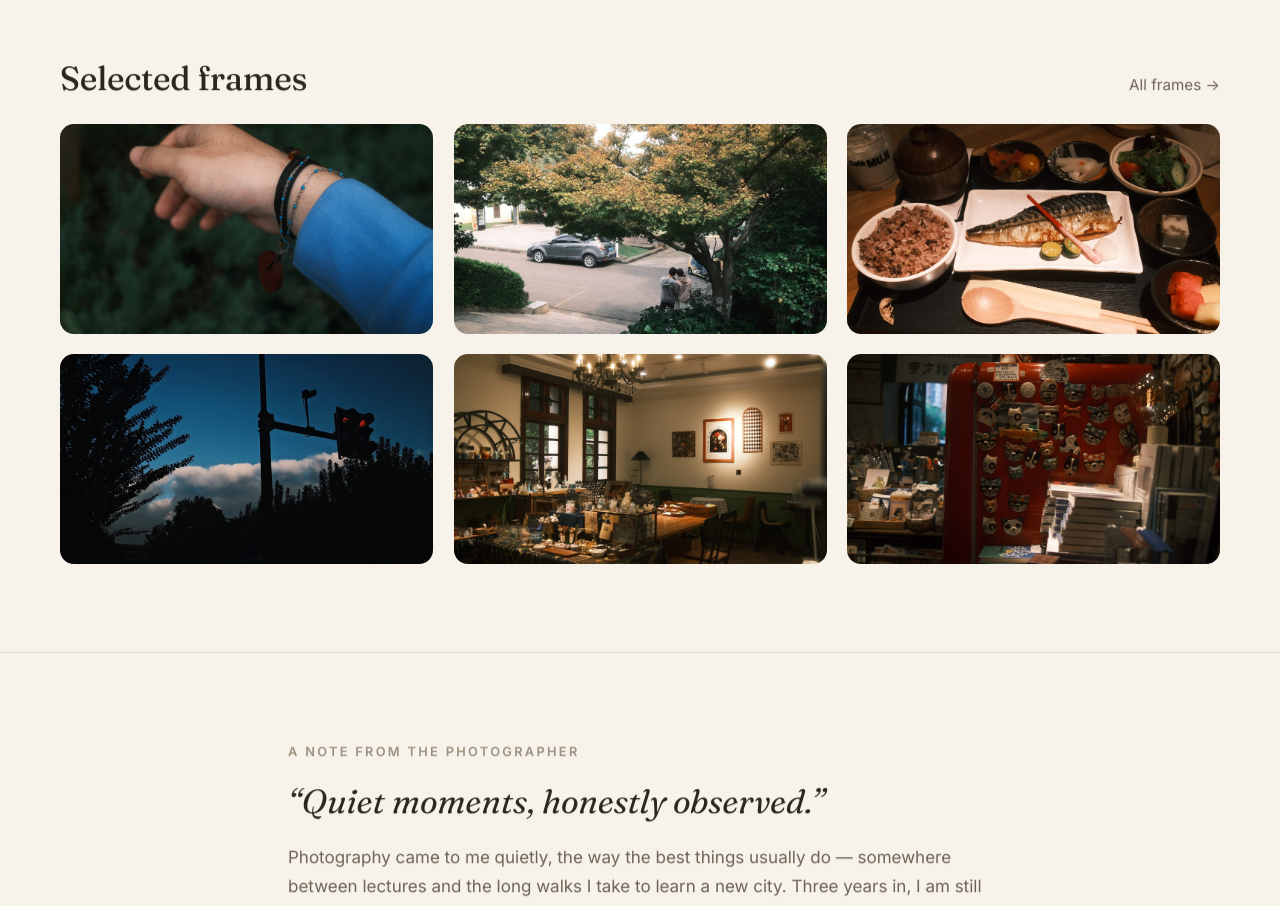
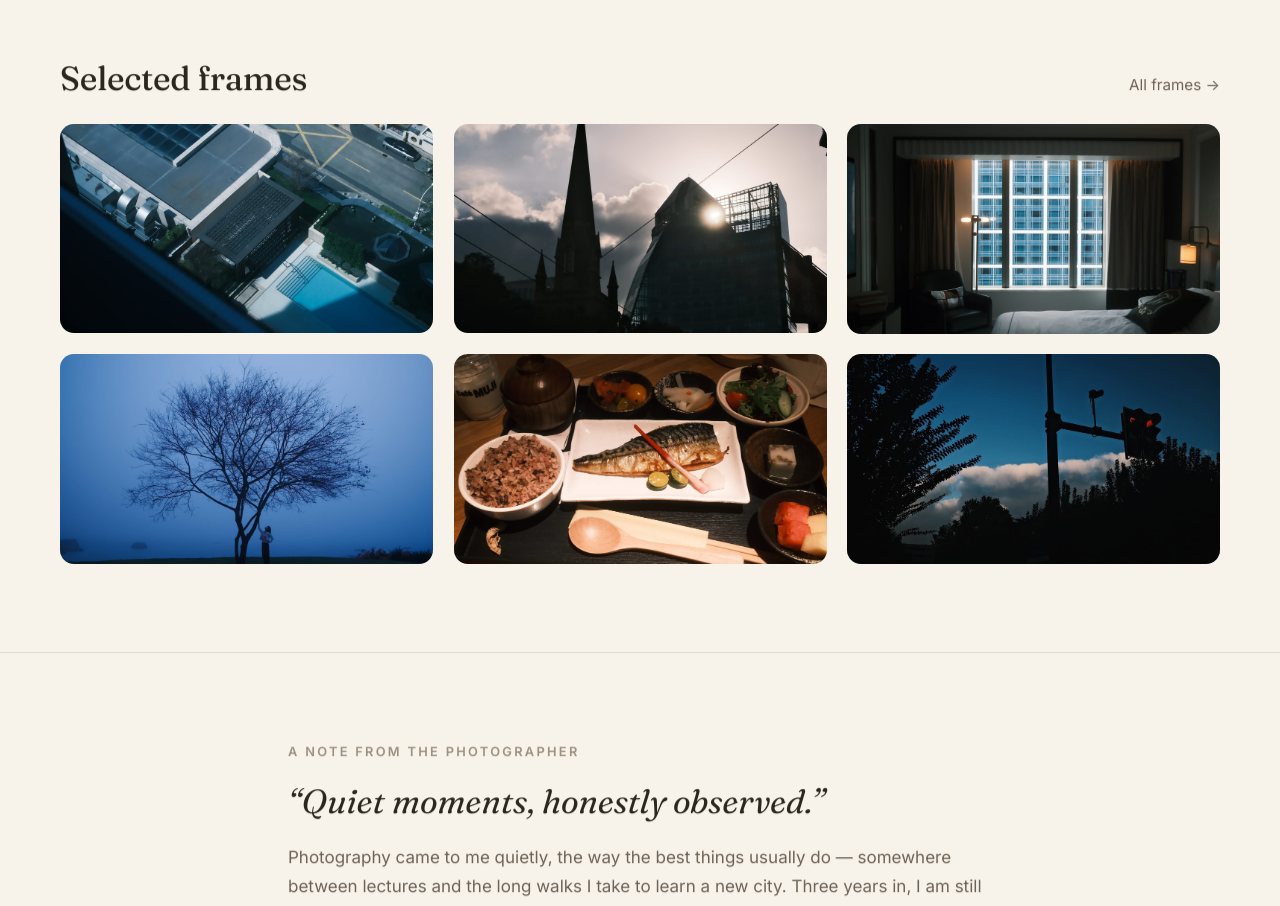
Before and after one commit to Friendheim/FriendheimNiephotograph, a React (Vite) app: page / in a window 1280 px wide. Shown: the part 840-1746 px from the top of the page. Built offline with nearby package versions, Linux system fonts and the light colour scheme; the HTML template or start-up script is replaced by a standard one.

Commit message:
Home featured: travel-09/07/04/10 + street-02/03

```diff
--- a/scripts/smoke.cjs
+++ b/scripts/smoke.cjs
@@ -80,7 +80,7 @@ app.whenReady().then(async () => {
       const h2 = document.querySelector('.lightbox-meta h2')
       return { open: !!d, title: h2 && h2.textContent.trim() }
     })()`)
-    check('home featured opens lightbox', homeLb.open && homeLb.title === 'Wrist in Blue', homeLb.title)
+    check('home featured opens lightbox', homeLb.open && homeLb.title === 'Blue Water From Above', homeLb.title)
     await win.webContents.executeJavaScript(
       `document.dispatchEvent(new KeyboardEvent('keydown', { key: 'Escape', bubbles: true }))`
     )
--- a/src/pages/Home.jsx
+++ b/src/pages/Home.jsx
@@ -7,12 +7,12 @@ import { works } from '../data/works.js'
 
 // Six featured frames with an identical natural aspect ratio (16:9) — no cropping.
 const FEATURED_KEYS = [
-  '../assets/works/portrait/portrait-01.jpg',
-  '../assets/works/portrait/portrait-04.jpg',
+  '../assets/works/travel/travel-09.jpg',
+  '../assets/works/travel/travel-07.jpg',
+  '../assets/works/travel/travel-04.jpg',
+  '../assets/works/travel/travel-10.jpg',
   '../assets/works/street/street-02.jpg',
   '../assets/works/street/street-03.jpg',
-  '../assets/works/travel/travel-01.jpg',
-  '../assets/works/travel/travel-02.jpg',
 ]
 
 export default function Home() {
```
